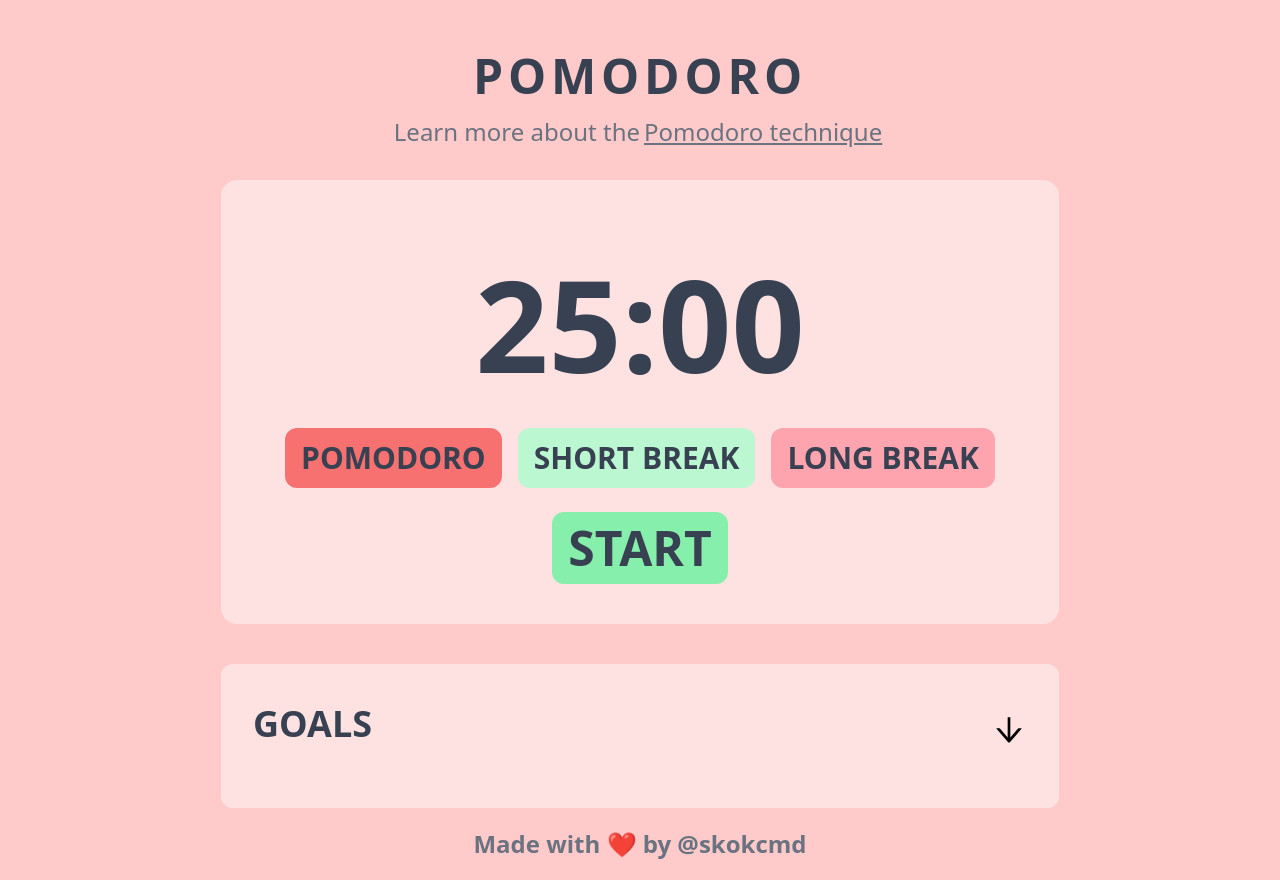
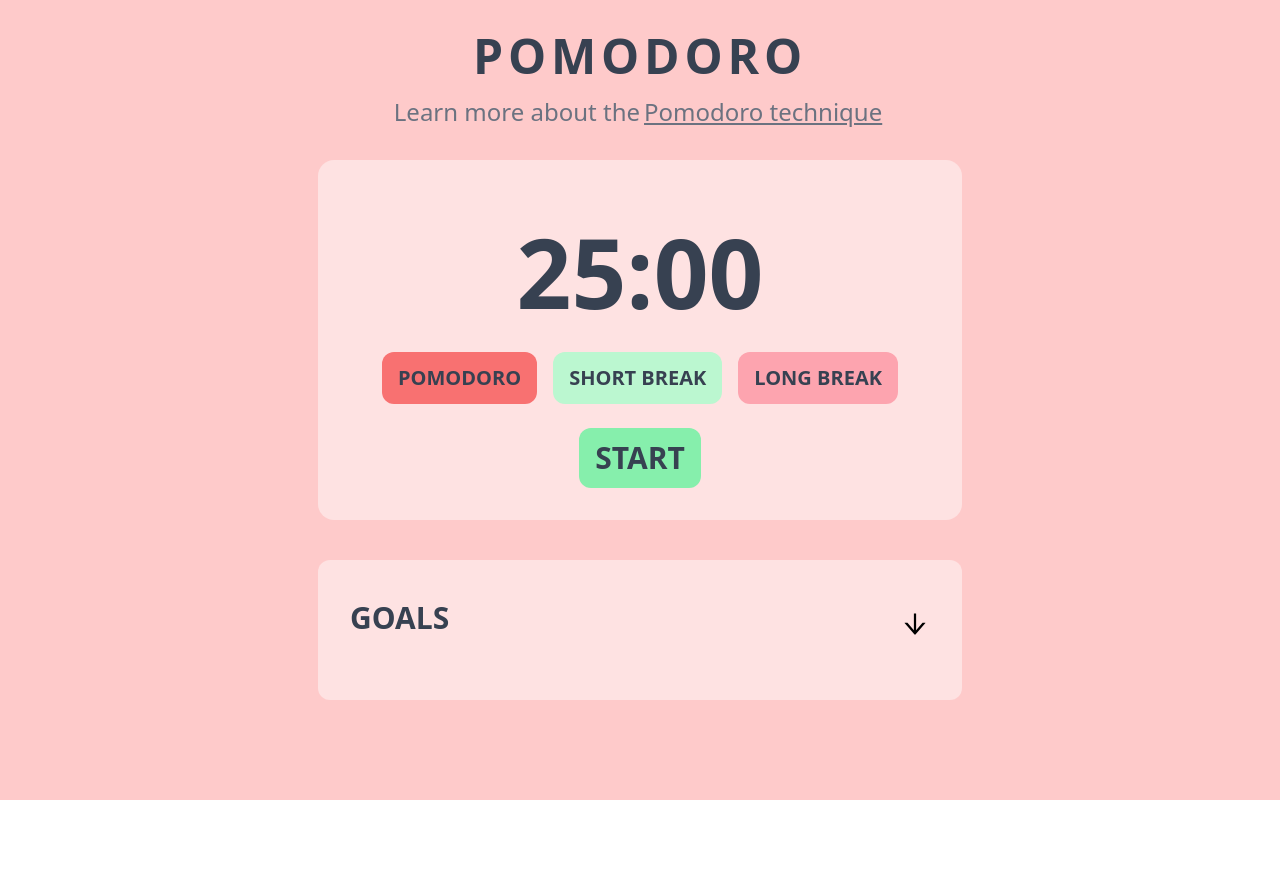
Before and after one commit to bskokdev/react-pomodoro, a React (Vite) app: page / in a window 1280 px wide. After the commit the page ends 800 px from the top, so only its background shows below. Built offline with nearby package versions, Linux system fonts and the light colour scheme.

Commit message:
made user interface a bit smaller to fit screen upon goals initial open

```diff
--- a/src/App.tsx
+++ b/src/App.tsx
@@ -43,7 +43,7 @@ function App() {
   };
 
   return (
-    <div className="bg-red-200 flex flex-col items-center p-5 min-h-screen">
+    <div className="bg-red-200 flex flex-col items-center min-h-screen">
       {/* Header */}
       <div className="py-8">
         <h1 className="tracking-widest text-5xl uppercase font-extrabold text-center text-gray-700">
@@ -73,7 +73,7 @@ function App() {
           )}
         </PomodoroGoals>
       </div>
-      <Footer />
+      {/*<Footer />*/}
     </div>
   );
 }
--- a/src/components/PomodoroTimer.tsx
+++ b/src/components/PomodoroTimer.tsx
@@ -12,15 +12,15 @@ interface IPomodoroTimerProps {
  */
 export function PomodoroTimer({formattedTimer, children}: IPomodoroTimerProps) {
     return (
-        <div className="flex flex-col items-center justify-center bg-red-100 rounded-2xl py-10 px-16">
+        <div className="flex flex-col items-center justify-center bg-red-100 rounded-2xl py-8 px-16">
             {/*Timer render*/}
-            <div className="py-10">
-                <h2 className="text-center text-7xl md:text-9xl font-extrabold text-gray-700">
+            <div className="py-8">
+                <h2 className="text-center text-7xl md:text-8xl font-extrabold text-gray-700">
                     {formattedTimer}
                 </h2>
             </div>
             {/*Start or pause button*/}
-            <div className="text-5xl text-gray-700 flex flex-col items-center gap-y-6">
+            <div className="text-3xl text-gray-700 flex flex-col items-center gap-y-6">
                 {children}
             </div>
         </div>
--- a/src/components/Toggle.tsx
+++ b/src/components/Toggle.tsx
@@ -16,14 +16,14 @@ export function Toggle({ toggleValue, toggle }: IToggleProps) {
     return (
       <AiOutlineArrowUp
         onClick={toggle}
-        className="hover:cursor-pointer text-4xl"
+        className="hover:cursor-pointer text-3xl"
       />
     );
   }
   return (
     <AiOutlineArrowDown
       onClick={toggle}
-      className="hover:cursor-pointer text-4xl"
+      className="hover:cursor-pointer text-3xl"
     />
   );
 }
--- a/src/components/controls/PomodoroControls.tsx
+++ b/src/components/controls/PomodoroControls.tsx
@@ -12,7 +12,7 @@ export function PomodoroControls({
   takeLongBreak,
 }: IPomodoroControlsProps) {
   return (
-    <div className="flex flex-col xl:flex-row xl:gap-x-4 gap-y-4 text-gray-700 text-2xl md:text-3xl">
+    <div className="flex flex-col xl:flex-row xl:gap-x-4 gap-y-4 text-gray-700 text-2xl md:text-xl">
       <ActionButton
         onClick={pomodoro}
         color="bg-red-400"
--- a/src/components/goals/PomodoroGoals.tsx
+++ b/src/components/goals/PomodoroGoals.tsx
@@ -32,10 +32,11 @@ export function PomodoroGoals({
     <div className="bg-red-100 rounded-xl py-10 px-8">
       <div className="flex justify-between items-center cursor-pointer pb-3" onClick={toggle}>
         {/* title */}
-        <h2 className="text-gray-700 text-4xl font-extrabold pb-3 uppercase">
+        <h2 className="text-gray-700 text-3xl font-extrabold pb-3 uppercase">
           {title}
         </h2>
-        <Toggle toggleValue={toggleValue} toggle={toggle} />
+        {/* we pass an empty callback here because toggle value is changed upon click on the entire section */}
+        <Toggle toggleValue={toggleValue} toggle={() => {}} />
       </div>
       {toggleValue && (
         <div>
```
